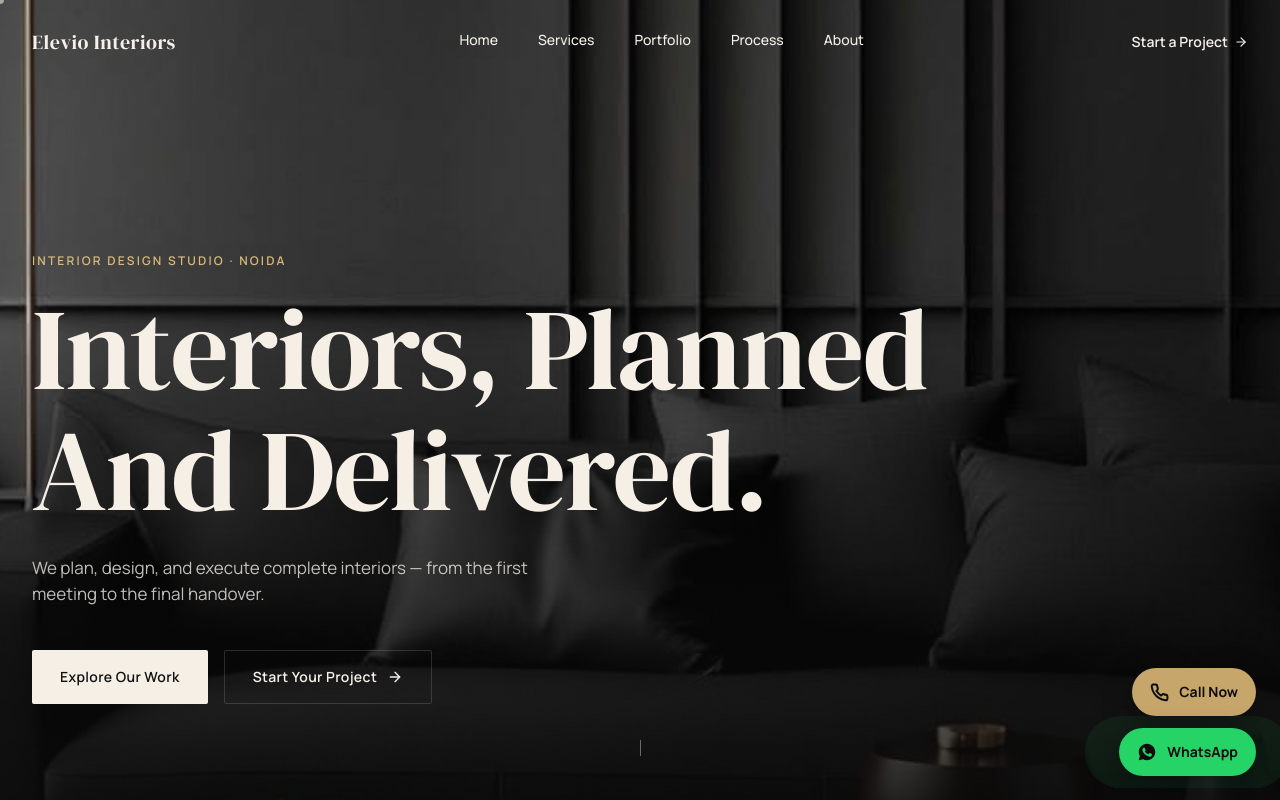
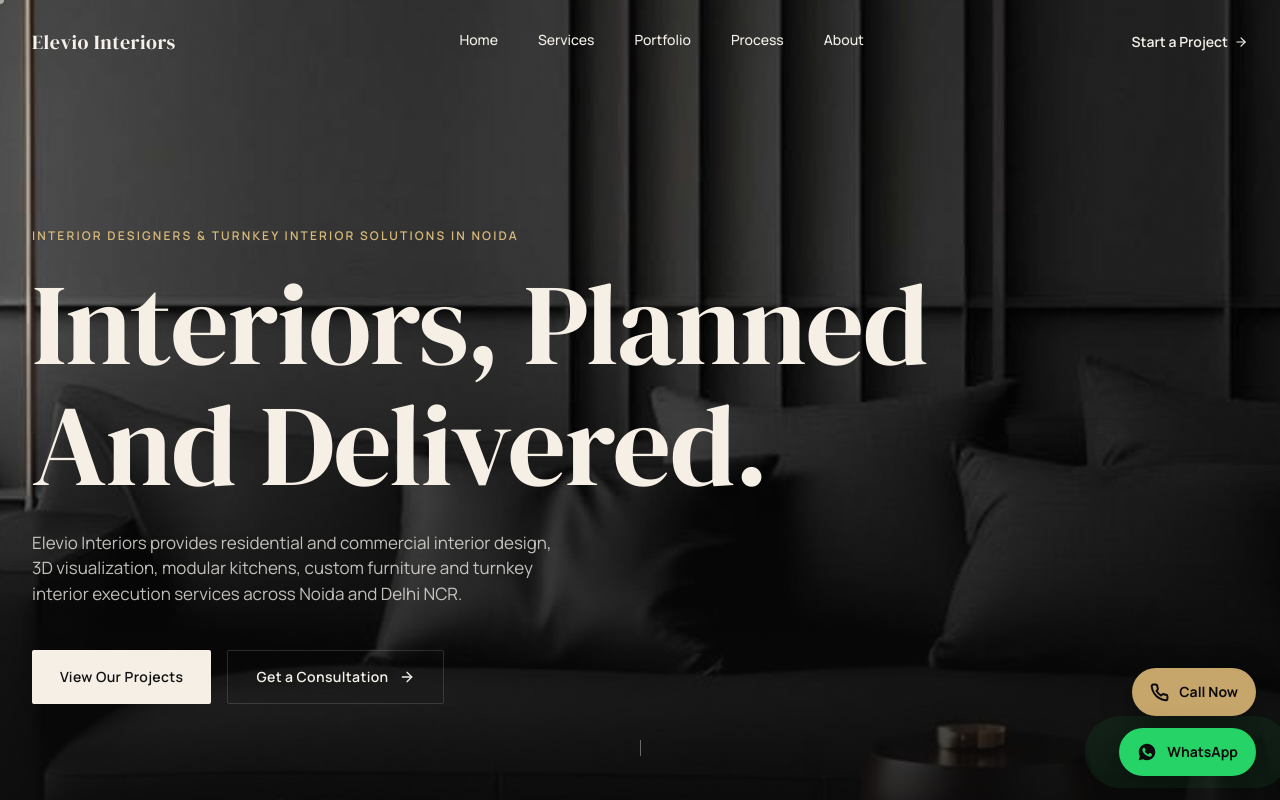
Before and after one commit to fahadkhan64525-dotcom/Elevio, a Next.js app: page / in a window 1280 px wide. Shown: the top 800 px of the page. Built offline with nearby package versions, Linux system fonts and the light colour scheme.

Commit message:
Update hero section text and button labels

```diff
--- a/src/components/hero/Hero.tsx
+++ b/src/components/hero/Hero.tsx
@@ -27,7 +27,7 @@ export default function Hero() {
           animate={{ opacity: 1, y: 0 }}
           transition={{ duration: 1, ease: EASE, delay: 0.5 }}
         >
-          Interior Design Studio &middot; Noida
+          Interior Designers & Turnkey Interior Solutions in Noida
         </motion.div>
 
         <h1 className="text-[clamp(3rem,9vw,9rem)] text-cream">
@@ -61,8 +61,7 @@ export default function Hero() {
           animate={{ opacity: 1, y: 0 }}
           transition={{ duration: 1, ease: EASE, delay: 0.7 }}
         >
-          We plan, design, and execute complete interiors — from the first meeting
-          to the final handover.
+          Elevio Interiors provides residential and commercial interior design, 3D visualization, modular kitchens, custom furniture and turnkey interior execution services across Noida and Delhi NCR.
         </motion.p>
 
         <motion.div
@@ -72,10 +71,10 @@ export default function Hero() {
           transition={{ duration: 1, ease: EASE, delay: 0.85 }}
         >
           <Button href="#portfolio" variant="primary">
-            Explore Our Work
+            View Our Projects
           </Button>
           <Button href="#contact" variant="outline" showArrow>
-            Start Your Project
+            Get a Consultation
           </Button>
         </motion.div>
       </div>
```
